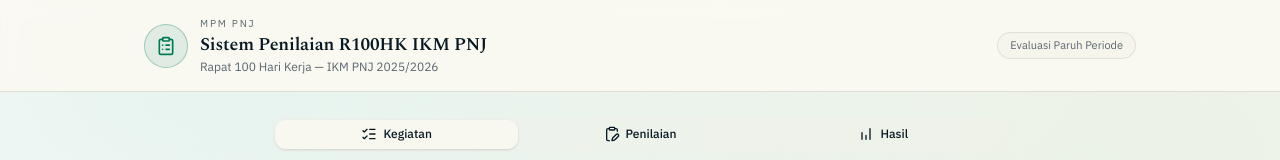
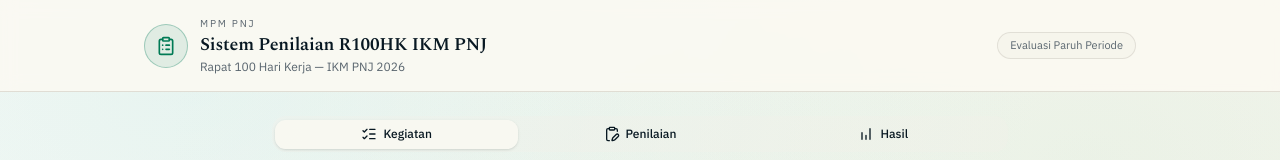
Before and after one commit to bernardmezo/WEB100HK, a Next.js app: page / in a window 1280 px wide. Shown: the top 160 px of the page. Built offline with nearby package versions, Linux system fonts and the light colour scheme.

Commit message:
Display adjustment

```diff
--- a/components/header.tsx
+++ b/components/header.tsx
@@ -18,7 +18,7 @@ export function Header() {
               Sistem Penilaian R100HK IKM PNJ
             </h1>
             <p className="text-xs text-muted-foreground">
-              Rapat 100 Hari Kerja — IKM PNJ 2025/2026
+              Rapat 100 Hari Kerja — IKM PNJ 2026
             </p>
           </div>
         </div>
--- a/components/result-summary.tsx
+++ b/components/result-summary.tsx
@@ -100,7 +100,7 @@ export function ResultSummary({ activity, onBack }: ResultSummaryProps) {
         <div className="print-only text-center mb-6">
           <h1 className="text-xl font-bold text-foreground">Sistem Penilaian R100HK IKM PNJ</h1>
           <p className="text-sm">
-            Rapat 100 Hari Kerja — IKM PNJ 2025/2026
+            Rapat 100 Hari Kerja — IKM PNJ 2026
           </p>
         </div>
 
```
